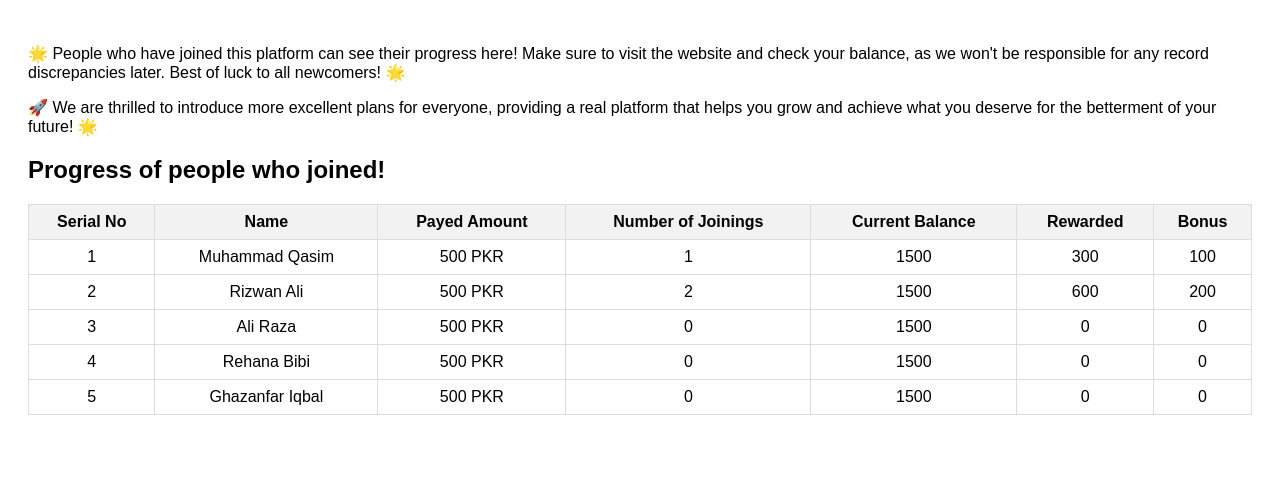
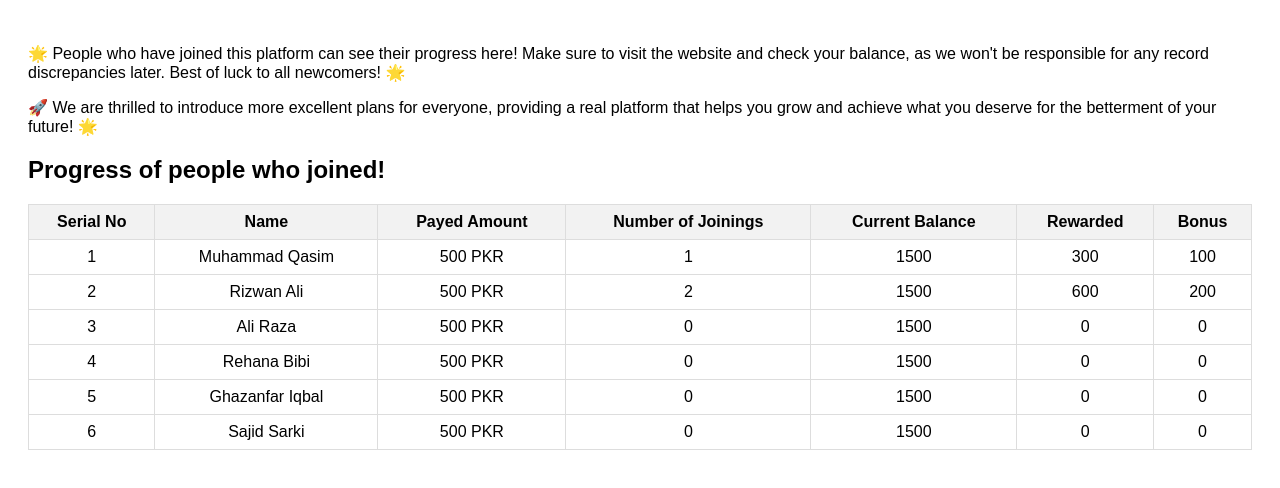
Before and after one commit to minii11/www.Earn_Profit.com, a plain HTML site: page people-earnings.html in a window 1280 px wide. Drawn offline with Linux system fonts and the light colour scheme.

Commit message:
Update people-earnings.html

```diff
--- a/people-earnings.html
+++ b/people-earnings.html
@@ -117,6 +117,16 @@
 
             </tr>
 
+            <tr>
+                <td data-label="Serial No">6</td>
+                <td data-label="Name">Sajid Sarki</td>
+                <td data-label="Payed Amount">500 PKR</td>
+                <td data-label="Number of Joinings">0</td>
+                <td data-label="Current Balance">1500</td>
+                <td data-label="Rewarded">0</td>
+                <td data-label="Bonus">0</td>
+            </tr>
+
 
 
 
```
